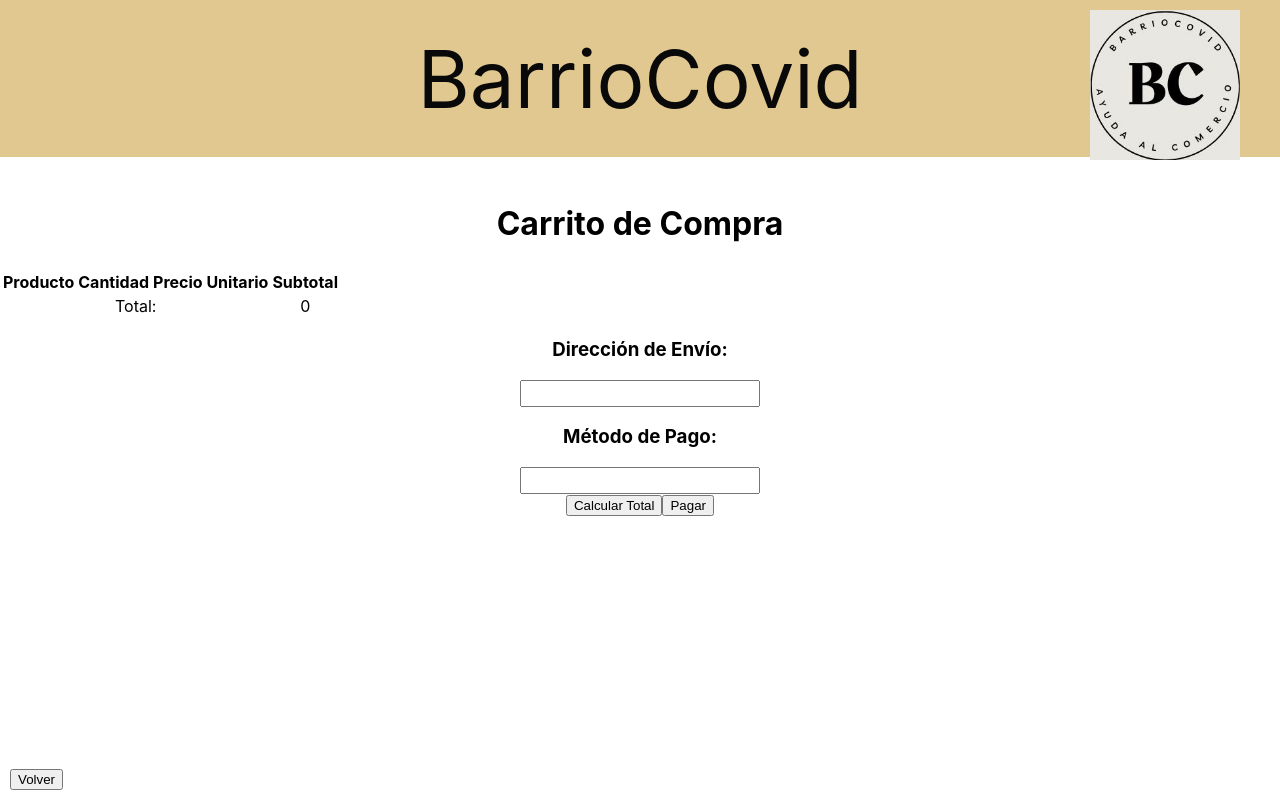
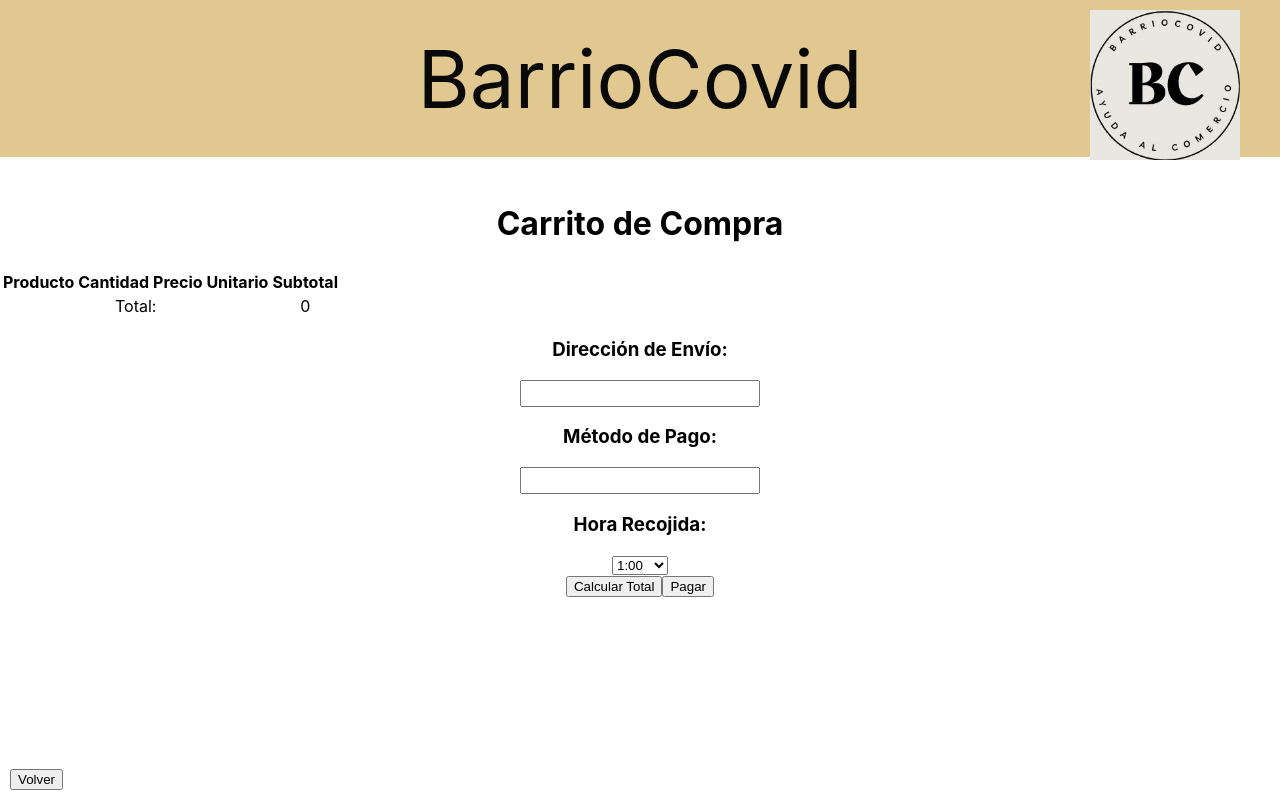
Before and after one commit to Santi-ortega/BarrioCovid_Grupo23_ISST_23-24, a React (Create React App) app: page /Carrito in a window 1280 px wide. Built offline with nearby package versions, Linux system fonts and the light colour scheme.

Commit message:
hora de recojida

```diff
--- a/src/Carrito.js
+++ b/src/Carrito.js
@@ -6,6 +6,17 @@ const Carrito = ({ carrito, vaciarCarrito }) => {
   const [direccionEnvio, setDireccionEnvio] = useState("");
   const [metodoPago, setMetodoPago] = useState("");
   const [total, setTotal] = useState(0);
+
+  const [quantities, setQuantities] = useState({});
+  const [hour, setHour] = useState({});
+
+
+  const handleQuantityChange = (carrito, quantity) => {
+    setQuantities(prevState => ({
+      ...prevState,
+      [carrito]: quantity
+    }));
+  };
 
   // Calcula el total del carrito
   const calcularTotal = () => {
@@ -70,6 +81,18 @@ const Carrito = ({ carrito, vaciarCarrito }) => {
         <h3>Método de Pago:</h3>
         <input type="text" value={metodoPago} onChange={actualizarMetodoPago} />
       </div>
+      <div>
+        <h3>Hora Recojida:</h3>
+
+        <select value={hour} onChange={(e) => setHour(parseInt(e.target.value))}>
+  {[...Array(24).keys()].map((hour) => (
+    <option key={hour + 1} value={hour + 1}>
+      {hour + 1}:00
+    </option>
+  ))}
+</select>
+      </div>
+
       <button onClick={calcularTotal}>Calcular Total</button>
       <button onClick={procesarPago}>Pagar</button>
     </div>
```
